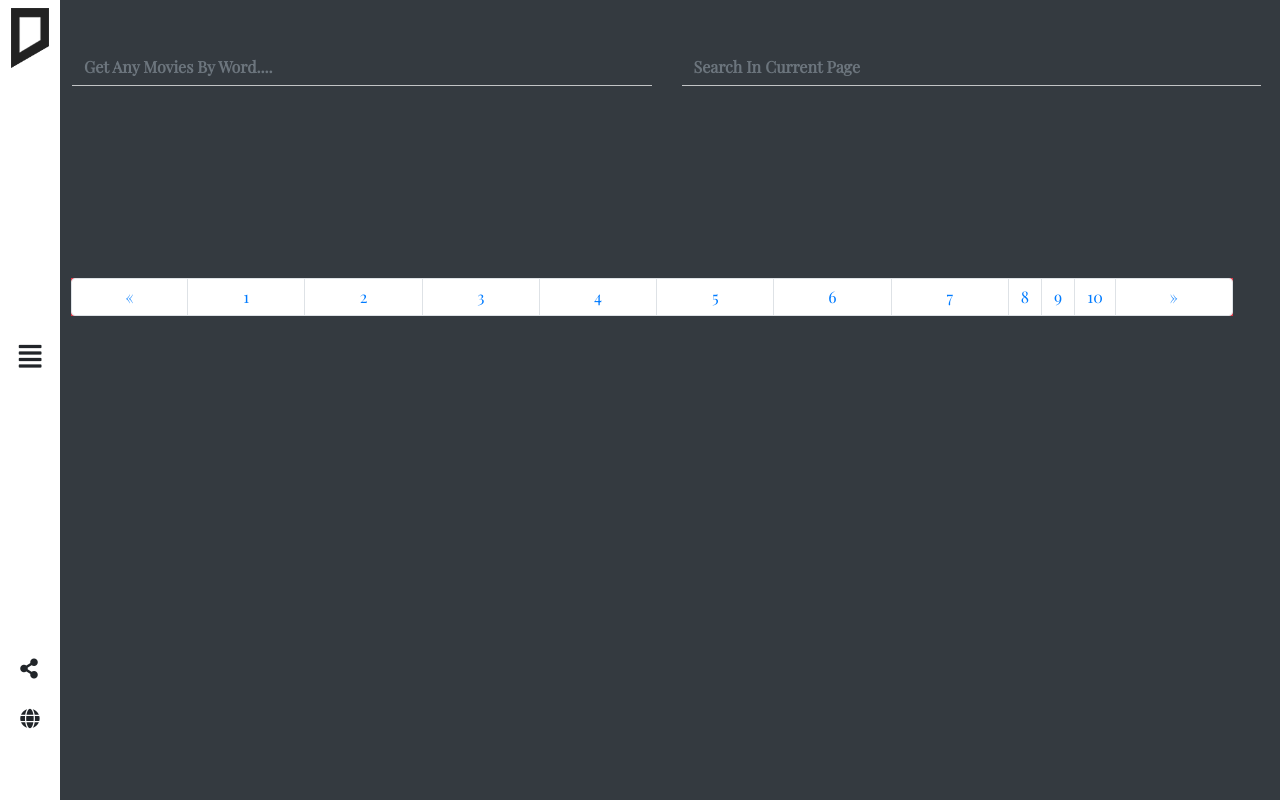
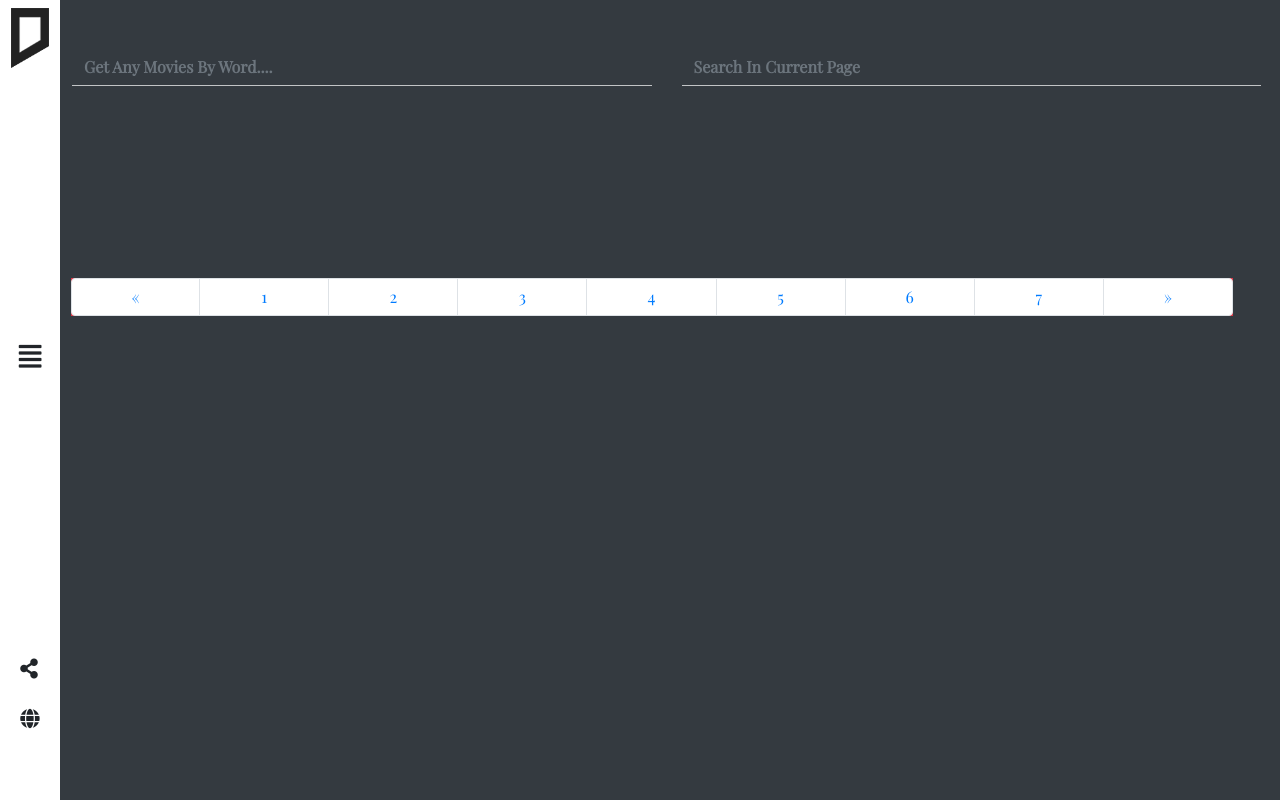
Before and after one commit to mahmoud199883/movies_project, a plain HTML site: page index.html in a window 1280 px wide. Drawn offline with nearby package versions, Linux system fonts and the light colour scheme; no server answers.

Commit message:
final edit

```diff
--- a/index.html
+++ b/index.html
@@ -111,9 +111,9 @@
                                 <li class="page-item w-100 "><a class="page-link page" href="#">5</a></li>
                                 <li class="page-item w-100 "><a class="page-link page" href="#">6</a></li>
                                 <li class="page-item w-100 "><a class="page-link page" href="#">7</a></li>
-                                <li class="page-item "><a class="page-link page" href="#">8</a></li>
+                                <!-- <li class="page-item "><a class="page-link page" href="#">8</a></li>
                                 <li class="page-item "><a class="page-link page" href="#">9</a></li>
-                                <li class="page-item  "><a class="page-link page" href="#">10</a></li>
+                                <li class="page-item  "><a class="page-link page" href="#">10</a></li> -->
                                 <li class="page-item w-100">
                                     <a class="page-link" href="#" aria-label="Next">
                                         <span aria-hidden="true">&raquo;</span>
```
